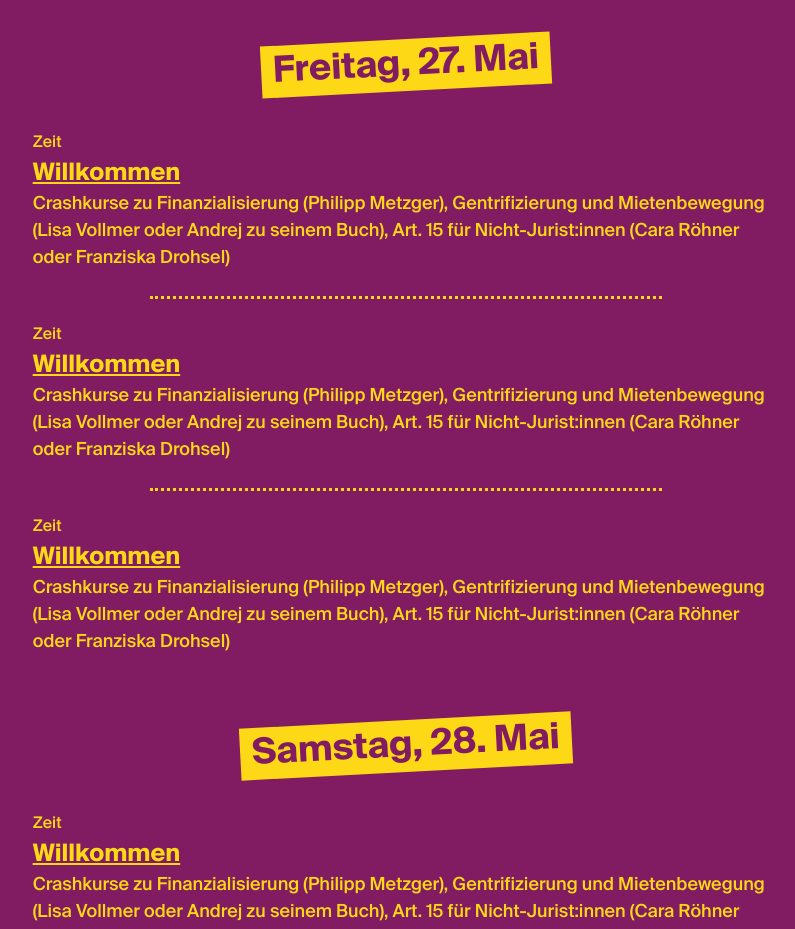
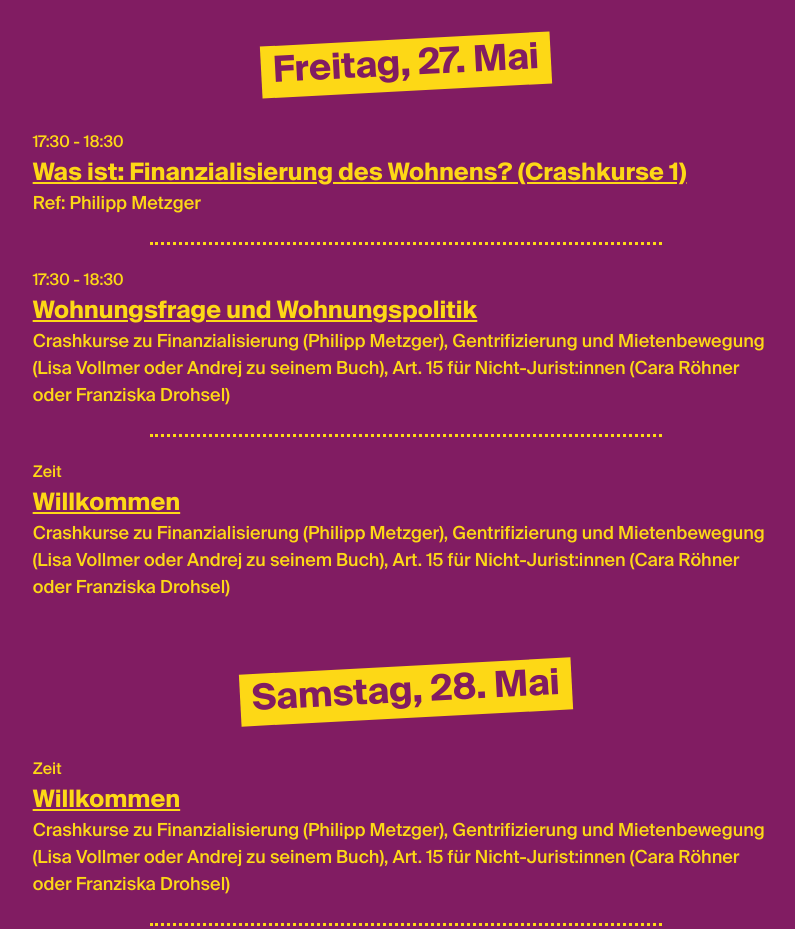
Before and after one commit to tlmn/dwe-konferenz, a Next.js app: page / in a window 1280 px wide. Shown: the part 2440-3369 px from the top of the page, without its empty margins (234-1029 px from the left). Built offline with nearby package versions, Linux system fonts and the light colour scheme.

Commit message:
Update 3-programme.js
Text update

```diff
--- a/src/sections/3-programme.js
+++ b/src/sections/3-programme.js
@@ -10,12 +10,10 @@ const Programme = () => (
       Programm
     </Title>
     <ProgrammeDay day="Freitag, 27. Mai">
-      <ProgrammeItem title="Willkommen" time="Zeit">
-        Crashkurse zu Finanzialisierung (Philipp Metzger), Gentrifizierung und
-        Mietenbewegung (Lisa Vollmer oder Andrej zu seinem Buch), Art. 15 für
-        Nicht-Jurist:innen (Cara Röhner oder Franziska Drohsel)
+      <ProgrammeItem title="Was ist: Finanzialisierung des Wohnens? (Crashkurse 1)" time="17:30 - 18:30">
+        Ref: Philipp Metzger
       </ProgrammeItem>
-      <ProgrammeItem title="Willkommen" time="Zeit">
+      <ProgrammeItem title="Wohnungsfrage und Wohnungspolitik" time="17:30 - 18:30">
         Crashkurse zu Finanzialisierung (Philipp Metzger), Gentrifizierung und
         Mietenbewegung (Lisa Vollmer oder Andrej zu seinem Buch), Art. 15 für
         Nicht-Jurist:innen (Cara Röhner oder Franziska Drohsel)
```
